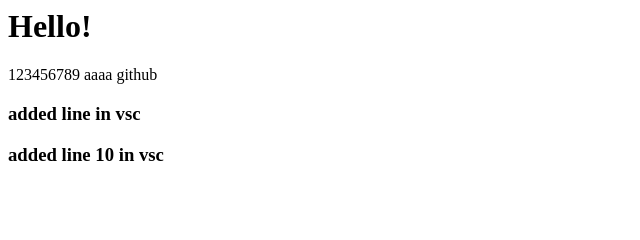
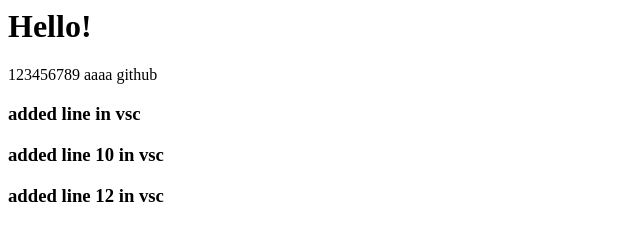
Before and after one commit to pawel-hn/GitTest, a plain HTML site: page index.html in a window 1280 px wide. Shown: the whole page, without its empty margins (0-640 px from the left). Drawn offline with Linux system fonts and the light colour scheme.

Commit message:
added lin 12 in vsc

```diff
--- a/index.html
+++ b/index.html
@@ -8,3 +8,5 @@
 <h3>added line in vsc</h3>
 
 <h3>added line 10 in vsc</h3>
+
+<h3>added line 12 in vsc</h3>
```
